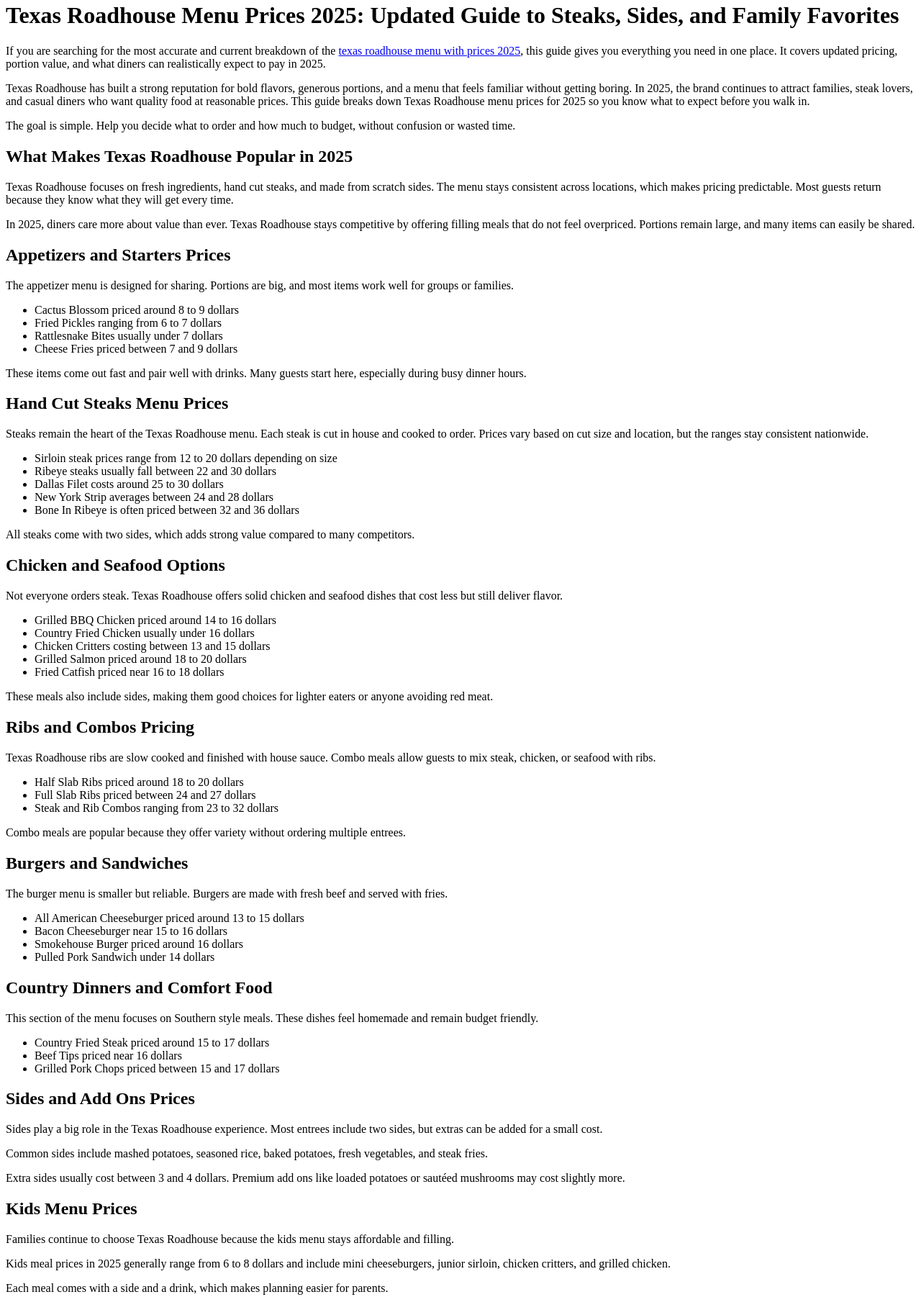
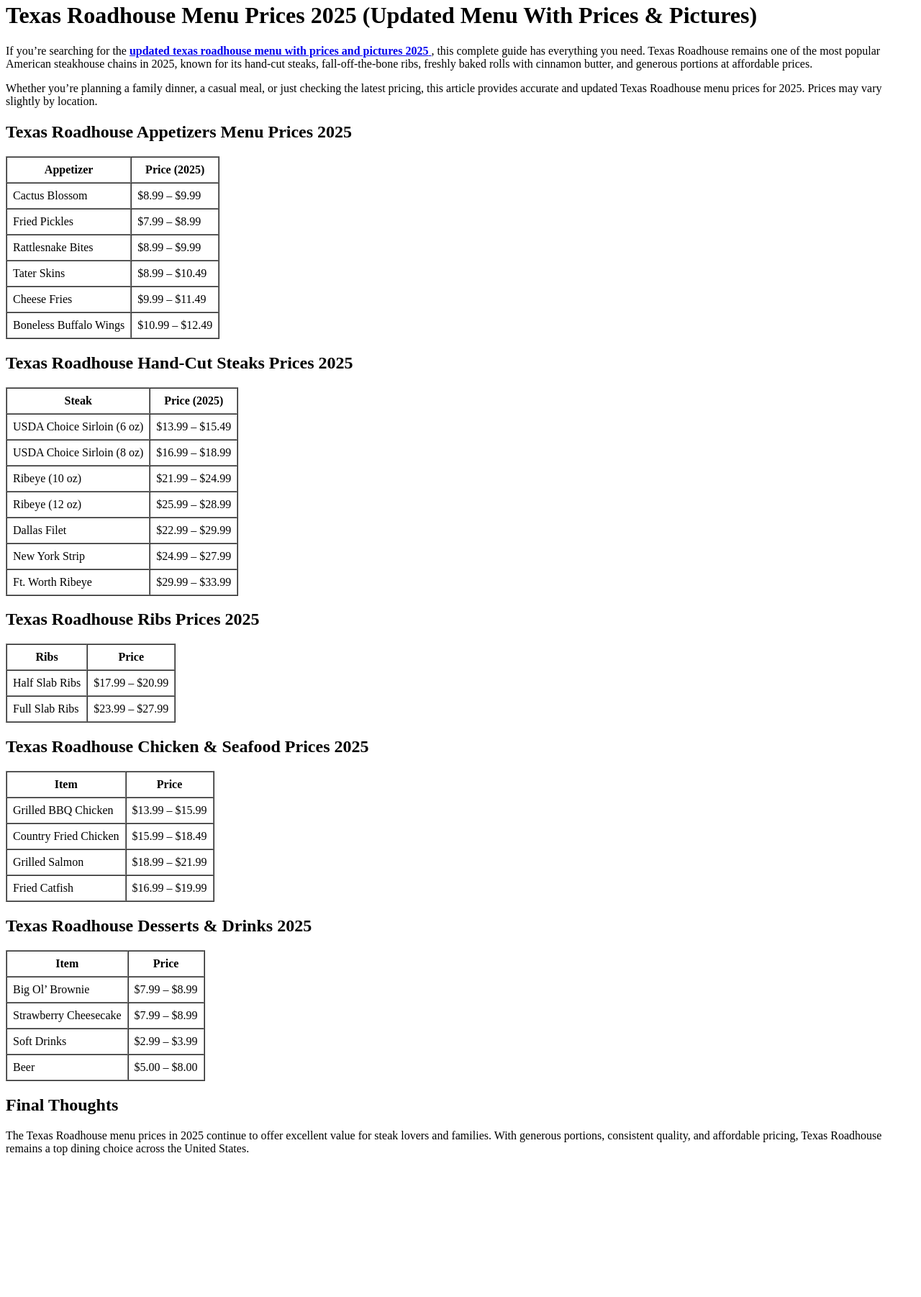
Before and after one commit to amagistv/texas-roadhouse-menu-prices, a plain HTML site: page index.html in a window 1280 px wide. Shown: the part 18-1820 px from the top of the page at 72% size. After the commit the page ends 1639 px from the top, so only its background shows below. Drawn offline with Linux system fonts and the light colour scheme.

Commit message:
index.html

```diff
--- a/index.html
+++ b/index.html
@@ -1,217 +1,110 @@
 <!DOCTYPE html>
 <html lang="en">
 <head>
-    <meta name="google-site-verification" content="an13c6RyPpZDwmbmEt1gzJ4RHb15uvBy8I8Sn5GXP7c" />
-  <meta name="google-site-verification" content="an13c6RyPpZDwmbmEt1gzJ4RHb15uvBy8I8Sn5GXP7c" />
-  <meta charset="UTF-8">
-  <title>Texas Roadhouse Menu Prices 2025</title>
-  <meta name="description" content="Texas Roadhouse menu prices 2025 with updated steak, ribs, chicken, kids meals, sides, and value insights.">
-  <meta name="viewport" content="width=device-width, initial-scale=1.0">
+<meta name="google-site-verification" content="bKRCg3ZVzANLi6yqm_UA9GDzIx1I9ZgiLmBoejcsthg" />
+
+
+<!-- Basic Meta Tags -->
+<meta charset="UTF-8">
+<meta name="viewport" content="width=device-width, initial-scale=1.0">
+
+<title>Texas Roadhouse Menu Prices 2025 | Updated Menu With Prices & Pictures</title>
+
+<meta name="description" content="Explore the updated Texas Roadhouse menu prices for 2025 with pictures. View latest prices for steaks, ribs, chicken, seafood, burgers, sides, desserts, and drinks.">
+
+<meta name="keywords" content="Texas Roadhouse menu prices 2025, updated texas roadhouse menu with prices and pictures 2025, texas roadhouse prices, texas roadhouse menu with prices, texas roadhouse steak prices, texas roadhouse ribs prices, texas roadhouse full menu 2025">
+
+<meta name="robots" content="index, follow">
+
+<!-- Canonical Tag -->
+<link rel="canonical" href="https://texasroadhousemenues.com/texas-roadhouse-menu-prices-2025">
+
+<!-- Open Graph (Facebook / Social Media) -->
+<meta property="og:title" content="Texas Roadhouse Menu Prices 2025 – Updated Menu With Prices & Pictures">
+<meta property="og:description" content="Check the updated Texas Roadhouse menu prices for 2025 including steaks, ribs, chicken, seafood, desserts, and drinks with pictures.">
+<meta property="og:type" content="article">
+<meta property="og:url" content="https://texasroadhousemenues.com/texas-roadhouse-menu-prices-2025">
+<meta property="og:site_name" content="Texas Roadhouse Menus">
+
+<!-- Twitter Card -->
+<meta name="twitter:card" content="summary_large_image">
+<meta name="twitter:title" content="Texas Roadhouse Menu Prices 2025">
+<meta name="twitter:description" content="Updated Texas Roadhouse menu prices for 2025 with pictures, including steaks, ribs, burgers, sides, and drinks.">
+
 </head>
+
 <body>
 
-<h1>Texas Roadhouse Menu Prices 2025: Updated Guide to Steaks, Sides, and Family Favorites</h1>
+<h1>Texas Roadhouse Menu Prices 2025 (Updated Menu With Prices & Pictures)</h1>
 
 <p>
-If you are searching for the most accurate and current breakdown of the
-<a href="https://texasroadhousemenues.com">texas roadhouse menu with prices 2025</a>,
-this guide gives you everything you need in one place. It covers updated pricing, portion value, and what diners can realistically expect to pay in 2025.
+If you’re searching for the
+<a href="https://texasroadhousemenues.com" target="_blank" rel="noopener">
+<strong>updated texas roadhouse menu with prices and pictures 2025</strong>
+</a>, this complete guide has everything you need. Texas Roadhouse remains one of the most popular American steakhouse chains in 2025, known for its hand-cut steaks, fall-off-the-bone ribs, freshly baked rolls with cinnamon butter, and generous portions at affordable prices.
 </p>
 
 <p>
-Texas Roadhouse has built a strong reputation for bold flavors, generous portions, and a menu that feels familiar without getting boring. In 2025, the brand continues to attract families, steak lovers, and casual diners who want quality food at reasonable prices. This guide breaks down Texas Roadhouse menu prices for 2025 so you know what to expect before you walk in.
+Whether you’re planning a family dinner, a casual meal, or just checking the latest pricing, this article provides accurate and updated Texas Roadhouse menu prices for 2025. Prices may vary slightly by location.
 </p>
 
-<p>
-The goal is simple. Help you decide what to order and how much to budget, without confusion or wasted time.
-</p>
+<h2>Texas Roadhouse Appetizers Menu Prices 2025</h2>
 
-<h2>What Makes Texas Roadhouse Popular in 2025</h2>
+<table border="1" cellpadding="8" cellspacing="0">
+<tr><th>Appetizer</th><th>Price (2025)</th></tr>
+<tr><td>Cactus Blossom</td><td>$8.99 – $9.99</td></tr>
+<tr><td>Fried Pickles</td><td>$7.99 – $8.99</td></tr>
+<tr><td>Rattlesnake Bites</td><td>$8.99 – $9.99</td></tr>
+<tr><td>Tater Skins</td><td>$8.99 – $10.49</td></tr>
+<tr><td>Cheese Fries</td><td>$9.99 – $11.49</td></tr>
+<tr><td>Boneless Buffalo Wings</td><td>$10.99 – $12.49</td></tr>
+</table>
+
+<h2>Texas Roadhouse Hand-Cut Steaks Prices 2025</h2>
+
+<table border="1" cellpadding="8" cellspacing="0">
+<tr><th>Steak</th><th>Price (2025)</th></tr>
+<tr><td>USDA Choice Sirloin (6 oz)</td><td>$13.99 – $15.49</td></tr>
+<tr><td>USDA Choice Sirloin (8 oz)</td><td>$16.99 – $18.99</td></tr>
+<tr><td>Ribeye (10 oz)</td><td>$21.99 – $24.99</td></tr>
+<tr><td>Ribeye (12 oz)</td><td>$25.99 – $28.99</td></tr>
+<tr><td>Dallas Filet</td><td>$22.99 – $29.99</td></tr>
+<tr><td>New York Strip</td><td>$24.99 – $27.99</td></tr>
+<tr><td>Ft. Worth Ribeye</td><td>$29.99 – $33.99</td></tr>
+</table>
+
+<h2>Texas Roadhouse Ribs Prices 2025</h2>
+
+<table border="1" cellpadding="8" cellspacing="0">
+<tr><th>Ribs</th><th>Price</th></tr>
+<tr><td>Half Slab Ribs</td><td>$17.99 – $20.99</td></tr>
+<tr><td>Full Slab Ribs</td><td>$23.99 – $27.99</td></tr>
+</table>
+
+<h2>Texas Roadhouse Chicken & Seafood Prices 2025</h2>
+
+<table border="1" cellpadding="8" cellspacing="0">
+<tr><th>Item</th><th>Price</th></tr>
+<tr><td>Grilled BBQ Chicken</td><td>$13.99 – $15.99</td></tr>
+<tr><td>Country Fried Chicken</td><td>$15.99 – $18.49</td></tr>
+<tr><td>Grilled Salmon</td><td>$18.99 – $21.99</td></tr>
+<tr><td>Fried Catfish</td><td>$16.99 – $19.99</td></tr>
+</table>
+
+<h2>Texas Roadhouse Desserts & Drinks 2025</h2>
+
+<table border="1" cellpadding="8" cellspacing="0">
+<tr><th>Item</th><th>Price</th></tr>
+<tr><td>Big Ol’ Brownie</td><td>$7.99 – $8.99</td></tr>
+<tr><td>Strawberry Cheesecake</td><td>$7.99 – $8.99</td></tr>
+<tr><td>Soft Drinks</td><td>$2.99 – $3.99</td></tr>
+<tr><td>Beer</td><td>$5.00 – $8.00</td></tr>
+</table>
+
+<h2>Final Thoughts</h2>
 
 <p>
-Texas Roadhouse focuses on fresh ingredients, hand cut steaks, and made from scratch sides. The menu stays consistent across locations, which makes pricing predictable. Most guests return because they know what they will get every time.
-</p>
-
-<p>
-In 2025, diners care more about value than ever. Texas Roadhouse stays competitive by offering filling meals that do not feel overpriced. Portions remain large, and many items can easily be shared.
-</p>
-
-<h2>Appetizers and Starters Prices</h2>
-
-<p>
-The appetizer menu is designed for sharing. Portions are big, and most items work well for groups or families.
-</p>
-
-<ul>
-  <li>Cactus Blossom priced around 8 to 9 dollars</li>
-  <li>Fried Pickles ranging from 6 to 7 dollars</li>
-  <li>Rattlesnake Bites usually under 7 dollars</li>
-  <li>Cheese Fries priced between 7 and 9 dollars</li>
-</ul>
-
-<p>
-These items come out fast and pair well with drinks. Many guests start here, especially during busy dinner hours.
-</p>
-
-<h2>Hand Cut Steaks Menu Prices</h2>
-
-<p>
-Steaks remain the heart of the Texas Roadhouse menu. Each steak is cut in house and cooked to order. Prices vary based on cut size and location, but the ranges stay consistent nationwide.
-</p>
-
-<ul>
-  <li>Sirloin steak prices range from 12 to 20 dollars depending on size</li>
-  <li>Ribeye steaks usually fall between 22 and 30 dollars</li>
-  <li>Dallas Filet costs around 25 to 30 dollars</li>
-  <li>New York Strip averages between 24 and 28 dollars</li>
-  <li>Bone In Ribeye is often priced between 32 and 36 dollars</li>
-</ul>
-
-<p>
-All steaks come with two sides, which adds strong value compared to many competitors.
-</p>
-
-<h2>Chicken and Seafood Options</h2>
-
-<p>
-Not everyone orders steak. Texas Roadhouse offers solid chicken and seafood dishes that cost less but still deliver flavor.
-</p>
-
-<ul>
-  <li>Grilled BBQ Chicken priced around 14 to 16 dollars</li>
-  <li>Country Fried Chicken usually under 16 dollars</li>
-  <li>Chicken Critters costing between 13 and 15 dollars</li>
-  <li>Grilled Salmon priced around 18 to 20 dollars</li>
-  <li>Fried Catfish priced near 16 to 18 dollars</li>
-</ul>
-
-<p>
-These meals also include sides, making them good choices for lighter eaters or anyone avoiding red meat.
-</p>
-
-<h2>Ribs and Combos Pricing</h2>
-
-<p>
-Texas Roadhouse ribs are slow cooked and finished with house sauce. Combo meals allow guests to mix steak, chicken, or seafood with ribs.
-</p>
-
-<ul>
-  <li>Half Slab Ribs priced around 18 to 20 dollars</li>
-  <li>Full Slab Ribs priced between 24 and 27 dollars</li>
-  <li>Steak and Rib Combos ranging from 23 to 32 dollars</li>
-</ul>
-
-<p>
-Combo meals are popular because they offer variety without ordering multiple entrees.
-</p>
-
-<h2>Burgers and Sandwiches</h2>
-
-<p>
-The burger menu is smaller but reliable. Burgers are made with fresh beef and served with fries.
-</p>
-
-<ul>
-  <li>All American Cheeseburger priced around 13 to 15 dollars</li>
-  <li>Bacon Cheeseburger near 15 to 16 dollars</li>
-  <li>Smokehouse Burger priced around 16 dollars</li>
-  <li>Pulled Pork Sandwich under 14 dollars</li>
-</ul>
-
-<h2>Country Dinners and Comfort Food</h2>
-
-<p>
-This section of the menu focuses on Southern style meals. These dishes feel homemade and remain budget friendly.
-</p>
-
-<ul>
-  <li>Country Fried Steak priced around 15 to 17 dollars</li>
-  <li>Beef Tips priced near 16 dollars</li>
-  <li>Grilled Pork Chops priced between 15 and 17 dollars</li>
-</ul>
-
-<h2>Sides and Add Ons Prices</h2>
-
-<p>
-Sides play a big role in the Texas Roadhouse experience. Most entrees include two sides, but extras can be added for a small cost.
-</p>
-
-<p>
-Common sides include mashed potatoes, seasoned rice, baked potatoes, fresh vegetables, and steak fries.
-</p>
-
-<p>
-Extra sides usually cost between 3 and 4 dollars. Premium add ons like loaded potatoes or sautéed mushrooms may cost slightly more.
-</p>
-
-<h2>Kids Menu Prices</h2>
-
-<p>
-Families continue to choose Texas Roadhouse because the kids menu stays affordable and filling.
-</p>
-
-<p>
-Kids meal prices in 2025 generally range from 6 to 8 dollars and include mini cheeseburgers, junior sirloin, chicken critters, and grilled chicken.
-</p>
-
-<p>
-Each meal comes with a side and a drink, which makes planning easier for parents.
-</p>
-
-<h2>Desserts Menu Prices</h2>
-
-<p>
-Desserts are limited but indulgent. Portions are large enough to share.
-</p>
-
-<ul>
-  <li>Big Ol Brownie is usually priced around 7 to 8 dollars</li>
-  <li>Strawberry Cheesecake costs close to 7 dollars</li>
-</ul>
-
-<h2>Drinks and Beverages Pricing</h2>
-
-<p>
-Texas Roadhouse offers soft drinks, iced tea, lemonade, and alcoholic beverages.
-</p>
-
-<ul>
-  <li>Soft drinks usually cost around 3 dollars</li>
-  <li>Lemonade and specialty drinks range from 3 to 4 dollars</li>
-  <li>Beer and cocktails vary by location, often starting near 5 dollars</li>
-</ul>
-
-<p>
-Alcohol pricing depends on state and local regulations.
-</p>
-
-<h2>Are Texas Roadhouse Menu Prices Worth It in 2025</h2>
-
-<p>
-For many diners, the answer is yes. The combination of portion size, included sides, and consistent quality makes the pricing feel fair. While costs have increased slightly, Texas Roadhouse still remains competitive with other casual dining steakhouses.
-</p>
-
-<p>
-The value becomes clearer when you look at the full meal rather than individual items.
-</p>
-
-<h2>Tips to Save Money at Texas Roadhouse</h2>
-
-<ul>
-  <li>Visit during early dinner hours if available</li>
-  <li>Share appetizers and desserts</li>
-  <li>Choose sirloin instead of premium cuts</li>
-  <li>Skip add ons unless needed</li>
-</ul>
-
-<h2>Final Thoughts on Texas Roadhouse Menu Prices 2025</h2>
-
-<p>
-Texas Roadhouse continues to deliver strong value in 2025. The menu stays focused, the pricing remains competitive, and the experience feels reliable. Whether you visit for steak, ribs, or comfort food, you know what you are paying for.
-</p>
-
-<p>
-For families, groups, and diners who want a filling meal without upscale pricing, Texas Roadhouse remains a dependable choice.
+The Texas Roadhouse menu prices in 2025 continue to offer excellent value for steak lovers and families. With generous portions, consistent quality, and affordable pricing, Texas Roadhouse remains a top dining choice across the United States.
 </p>
 
 </body>
```
